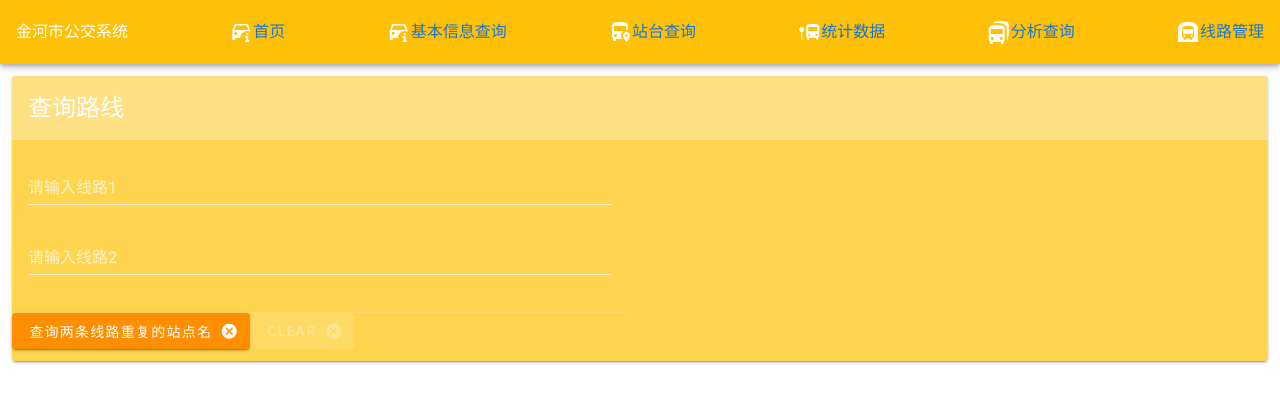
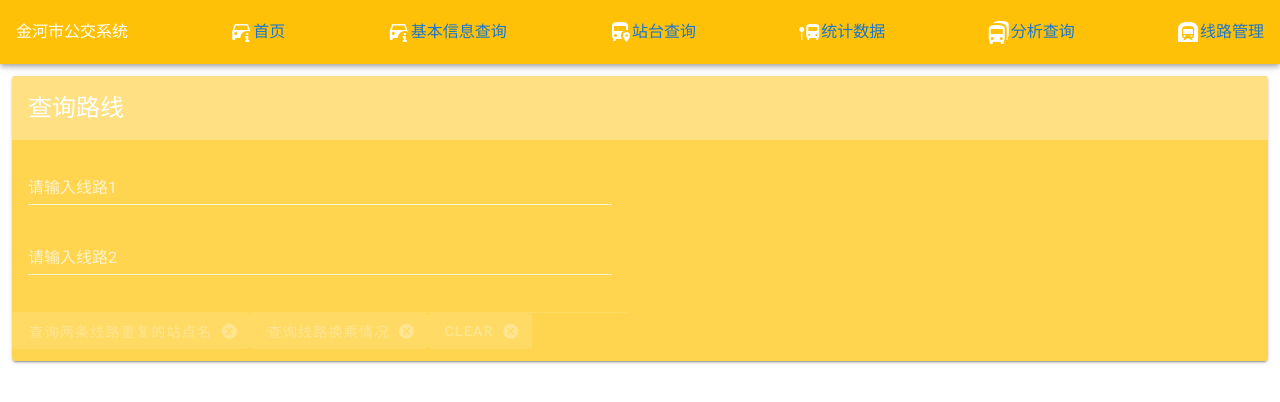
Before and after one commit to S-N-O-R-L-A-X/Jinhe, a Vue app: page /analysis in a window 1280 px wide. Shown: the top 402 px of the page. Built offline with nearby package versions, Linux system fonts and the light colour scheme.

Commit message:
complete getSpecialPlatforms

```diff
--- a/src/views/Analysis.vue
+++ b/src/views/Analysis.vue
@@ -10,8 +10,15 @@
             <v-text-field v-model="line2" placeholder="请输入线路2" label="请输入线路2"></v-text-field>
         </v-card-text>
         <v-divider></v-divider>
-        <v-btn color="amber darken-3" @click="getDuplicatePlatforms()">
+        <v-btn color="amber darken-3" :disabled="!line1||!line2" @click="getDuplicatePlatforms()">
             查询两条线路重复的站点名
+            <v-icon right>
+            mdi-close-circle
+            </v-icon>
+        </v-btn>
+
+        <v-btn color="amber darken-3" :disabled="!line1||line2" @click="getDuplicatePlatforms()">
+            查询线路换乘情况
             <v-icon right>
             mdi-close-circle
             </v-icon>
@@ -72,6 +79,31 @@ export default {
 
           });
         },
+        getDuplicatePlatforms(){
+          this.loading = true;
+          let that = this;
+
+          axios.get('http://localhost:8081/nosql/StationController/listCrossStation',  {
+          params: {
+            line1:this.line1,
+            line2:this.line2,
+          }
+          })
+          .then(response => {
+              that.platforms=response.data;
+          })
+          .catch(error => {
+              alert('获取线路失败：无法连接到服务器，刷新重试。\n' + error.message);
+          })
+          .finally(() => {
+              console.log(this.platforms);
+              this.headers=[{text:'上一站',value:'fromStation'},{text:'下一站',value:'toStation'},{text:'线路数量',value:'lineCount'}];
+
+              this.loading = false;
+              this.returned=1;
+
+          });
+        },
         clearAll(){
           this.line1=null;
           this.line2=null;
```
Also changed, not shown: 1 other file (tests, documents, lock files or other folders).
